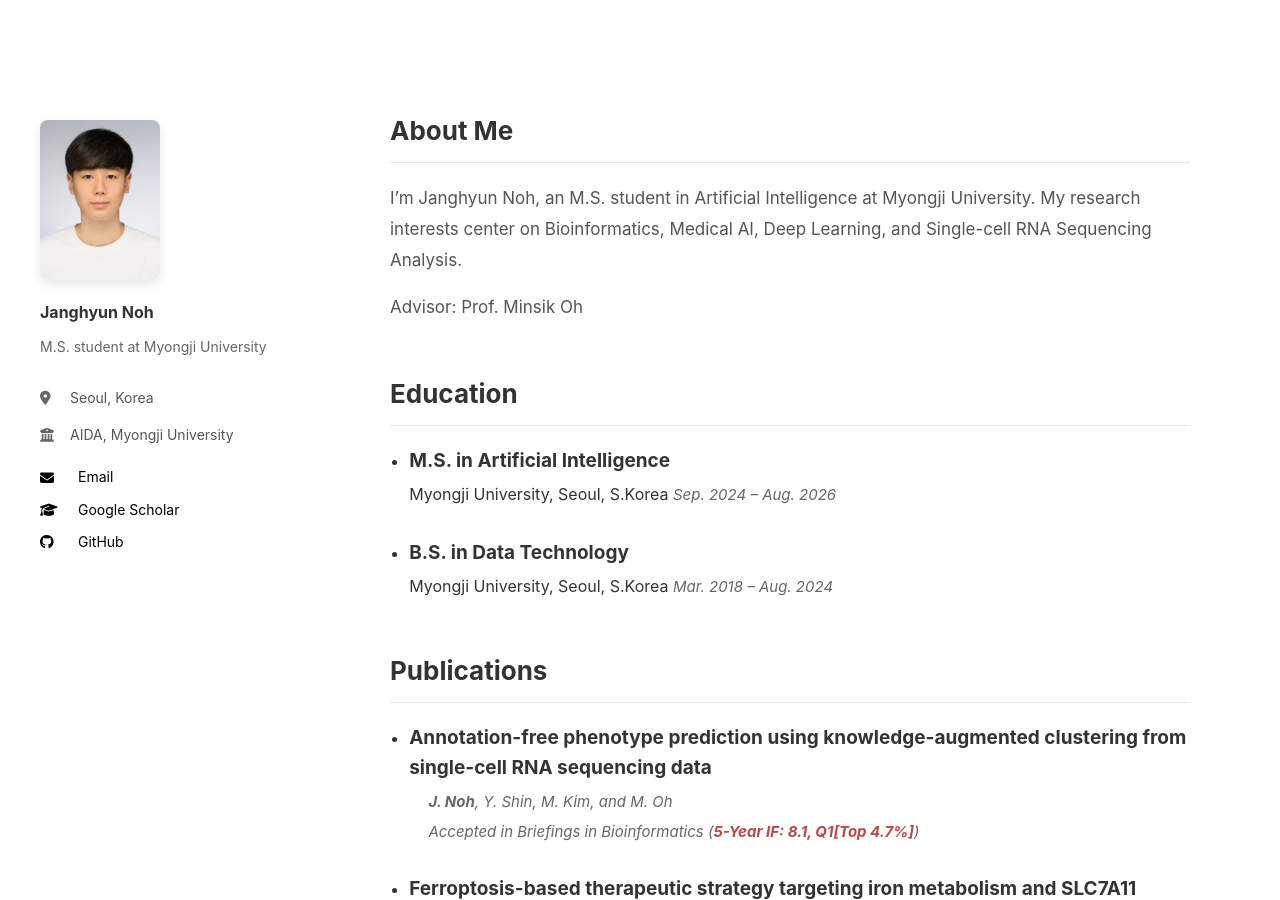
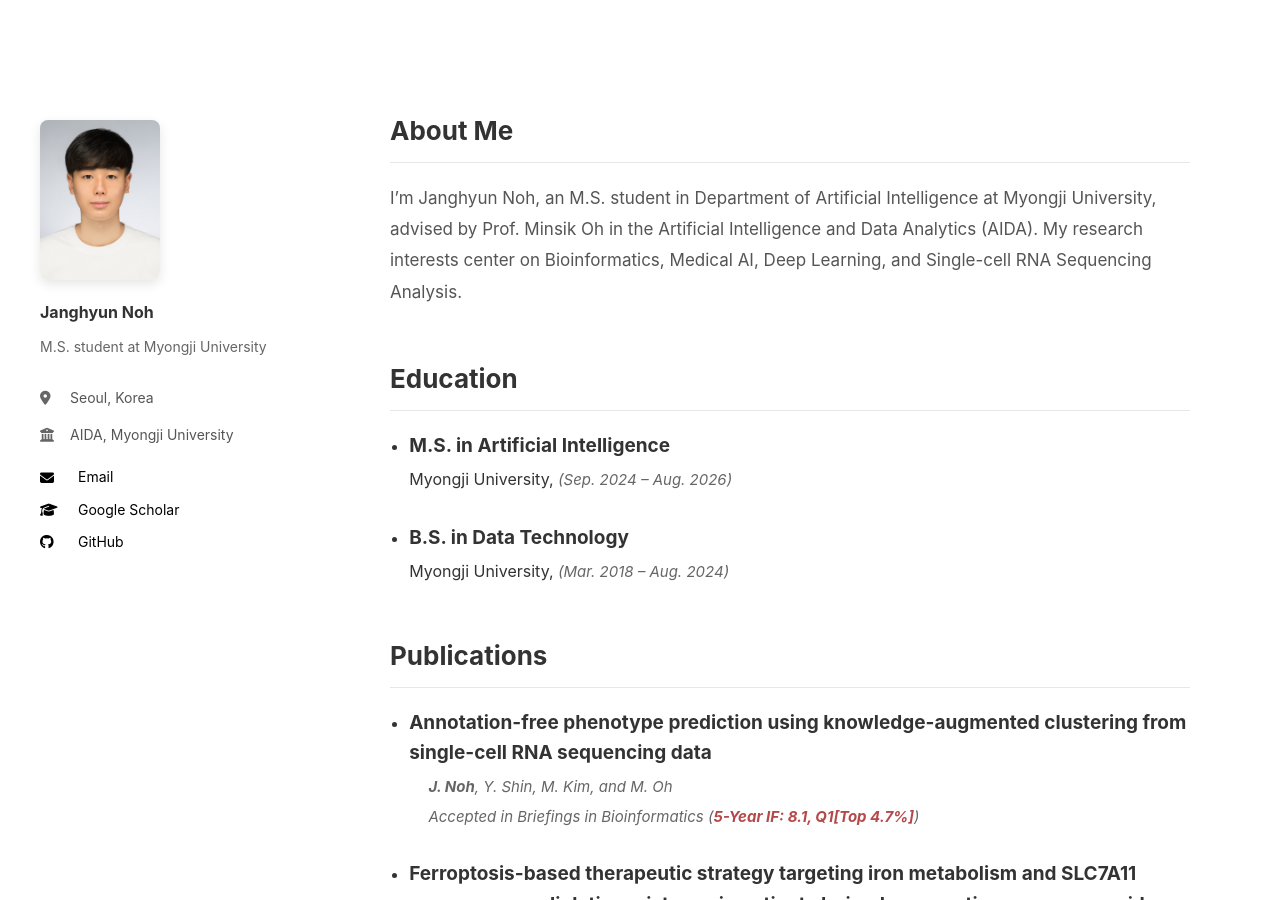
Before and after one commit to janghyunnoh/janghyunnoh.github.io, a Jekyll site: the page built from index.md, in a window 1280 px wide and 900 px high. Built offline with Jekyll 4.4.1, drawn with Linux system fonts in a browser that asks for light colours.

Commit message:
Commit remaining profile content updates

```diff
--- a/index.md
+++ b/index.md
@@ -5,19 +5,12 @@ title: "Janghyun Noh"
 
 ## About Me
 
-I'm Janghyun Noh, an M.S. student in Artificial Intelligence at Myongji University. My research interests center on Bioinformatics, Medical AI, Deep Learning, and Single-cell RNA Sequencing Analysis.
-
-Advisor: Prof. Minsik Oh
+I'm Janghyun Noh, an M.S. student in Department of Artificial Intelligence at Myongji University, advised by Prof. Minsik Oh in the Artificial Intelligence and Data Analytics (AIDA). My research interests center on Bioinformatics, Medical AI, Deep Learning, and Single-cell RNA Sequencing Analysis.
 
 ## Education
 
-- **M.S. in Artificial Intelligence**
-  Myongji University, Seoul, S.Korea
-  <div class="education-period"><em>Sep. 2024 – Aug. 2026</em></div>
-
-- **B.S. in Data Technology**
-  Myongji University, Seoul, S.Korea
-  <div class="education-period"><em>Mar. 2018 – Aug. 2024</em></div>
+- **M.S. in Artificial Intelligence** Myongji University, <span class="education-period"><em>(Sep. 2024 – Aug. 2026)</em></span>
+- **B.S. in Data Technology** Myongji University, <span class="education-period"><em>(Mar. 2018 – Aug. 2024)</em></span>
 
 ## Publications
 
```
